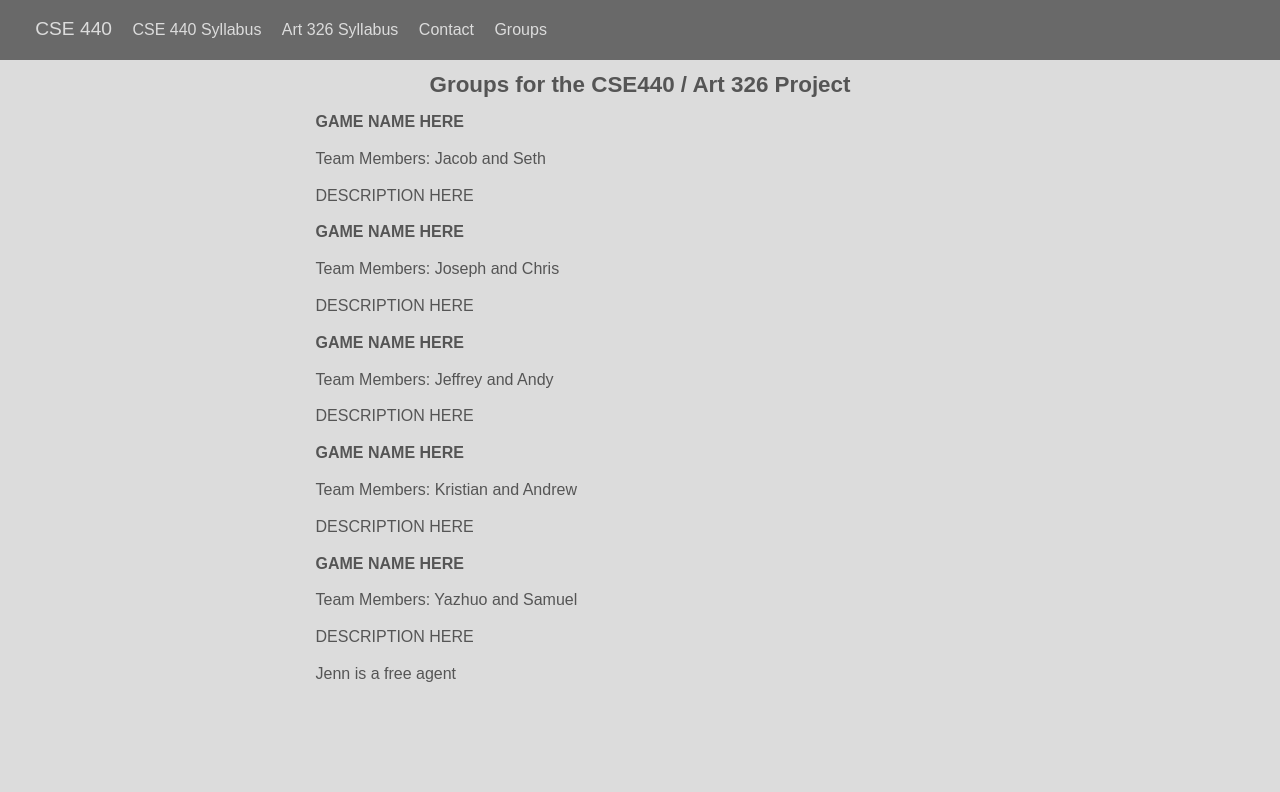
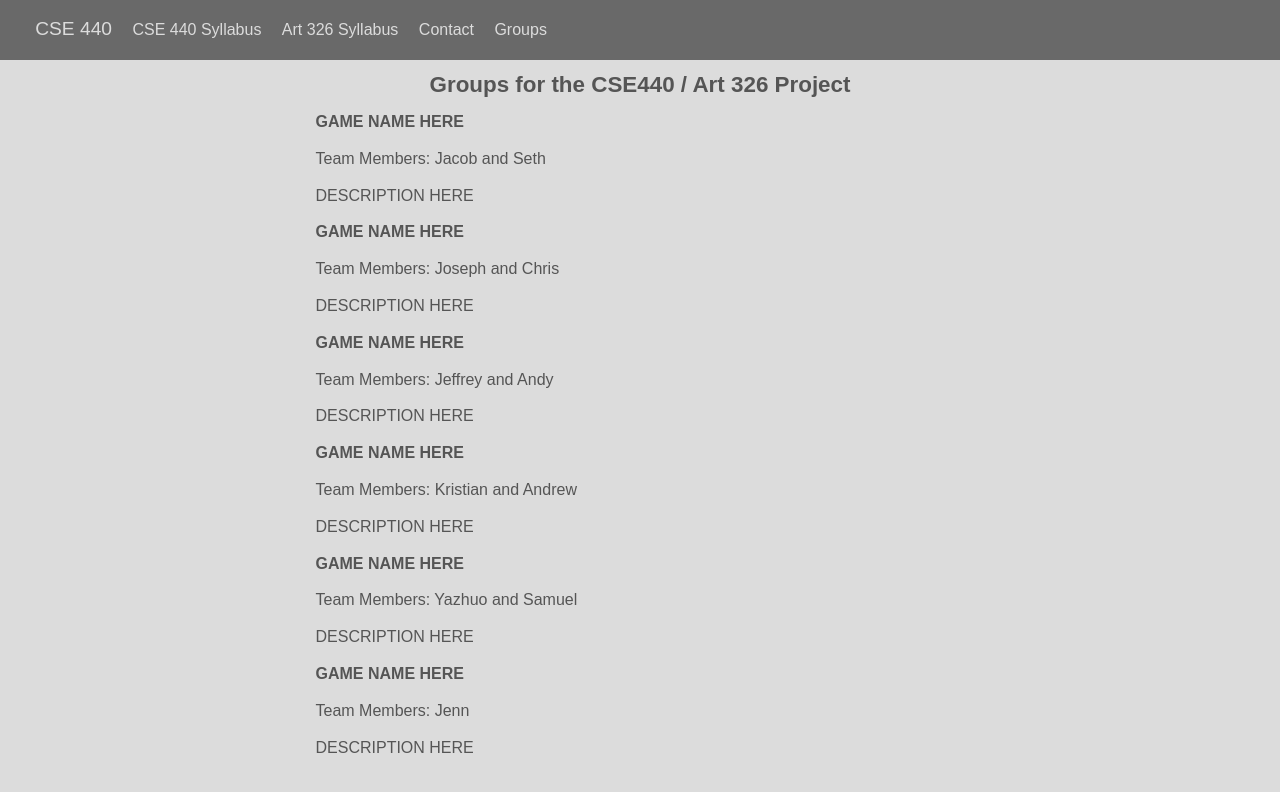
Before and after one commit to mcswedo/CSE440-2014, a Jekyll site: the page built from groups.html, in a window 1280 px wide. Shown: the top 792 px of the page. Built offline with Jekyll 4.4.1, drawn with Linux system fonts in a browser that asks for light colours.

Commit message:
Added GDD.docx.

```diff
--- a/groups.html
+++ b/groups.html
@@ -31,4 +31,7 @@ title: Groups
 
 <p>DESCRIPTION HERE</p>
 
-<p>Jenn is a free agent</p>
+<h3>GAME NAME HERE</h3>
+<p>Team Members: Jenn</p>
+
+<p>DESCRIPTION HERE</p>
```
Also changed, not shown: 3 other files.
